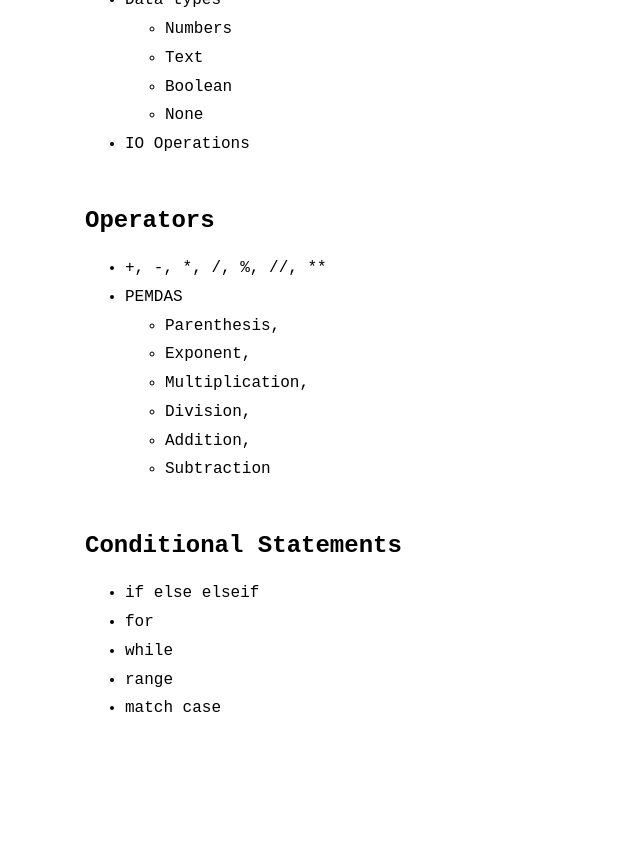
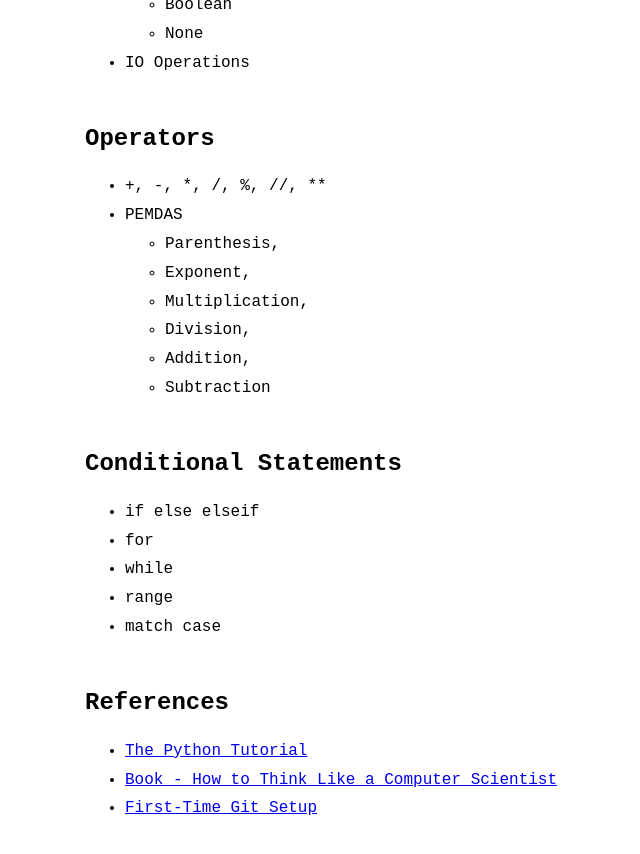
Before and after one commit to VallarasuS/Vallarasu.in, a Jekyll site: the page built from docs/_posts/2025-11-18-python-notes.md, in a window 1280 px wide and 900 px high, scrolled down 1860 px. Shown: the top 854 px of the window, without its empty margins (235-875 px from the left). Built offline with Jekyll 4.4.1, drawn with Linux system fonts in a browser that asks for light colours; before the commit the page ends 2660 px from its top, so only the background shows below that.

Commit message:
Update 2025-11-18-python-notes.md

```diff
--- a/docs/_posts/2025-11-18-python-notes.md
+++ b/docs/_posts/2025-11-18-python-notes.md
@@ -70,3 +68,9 @@
 - while
 - range
 - match case
+
+## References
+
+- [The Python Tutorial](https://docs.python.org/3/tutorial/index.html)
+- [Book - How to Think Like a Computer Scientist](https://www.openbookproject.net/thinkcs/python/english3e/)
+- [First-Time Git Setup](https://git-scm.com/book/ms/v2/Getting-Started-First-Time-Git-Setup)
```
Also changed, not shown: other parts of docs/_posts/2025-11-18-python-notes.md (+0 -2 lines).
